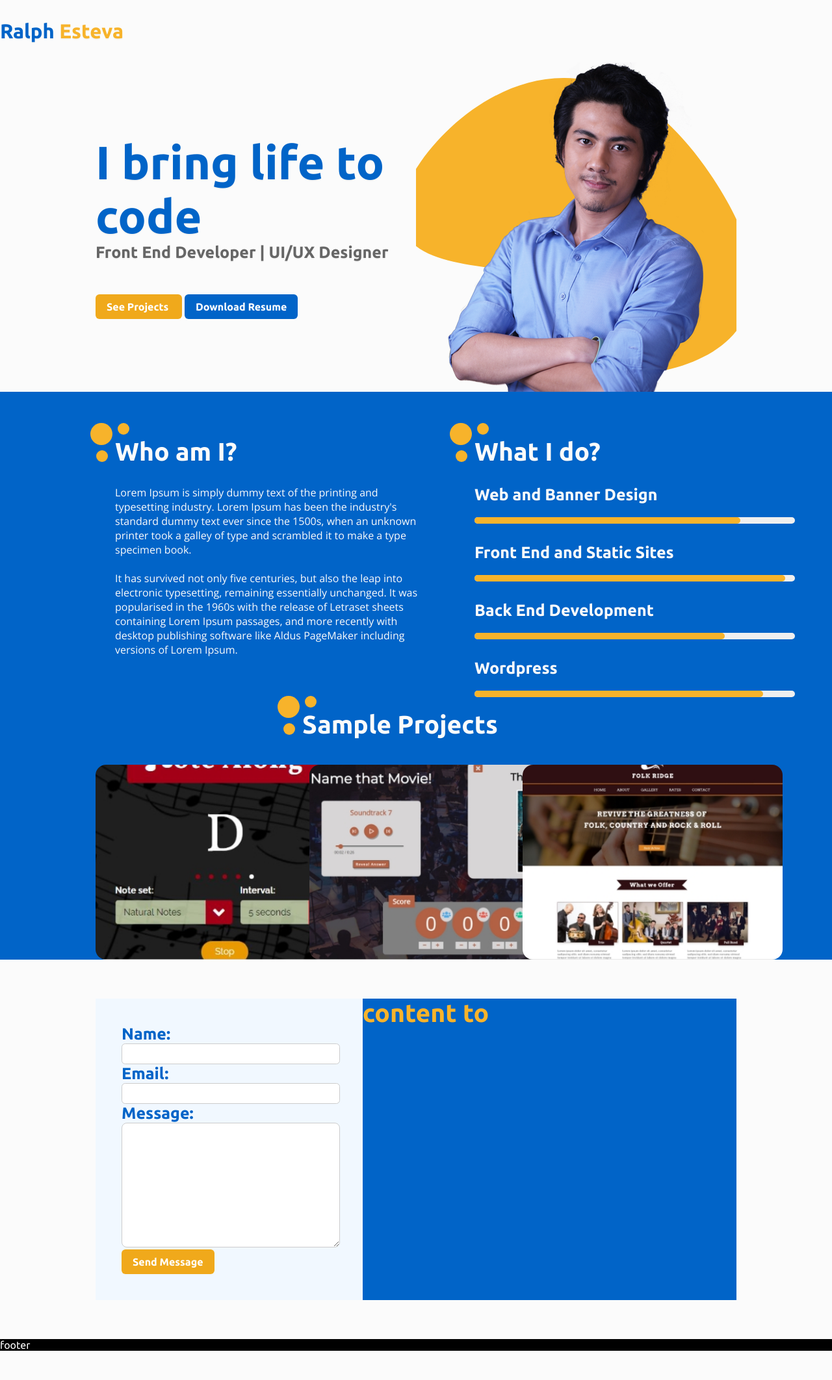
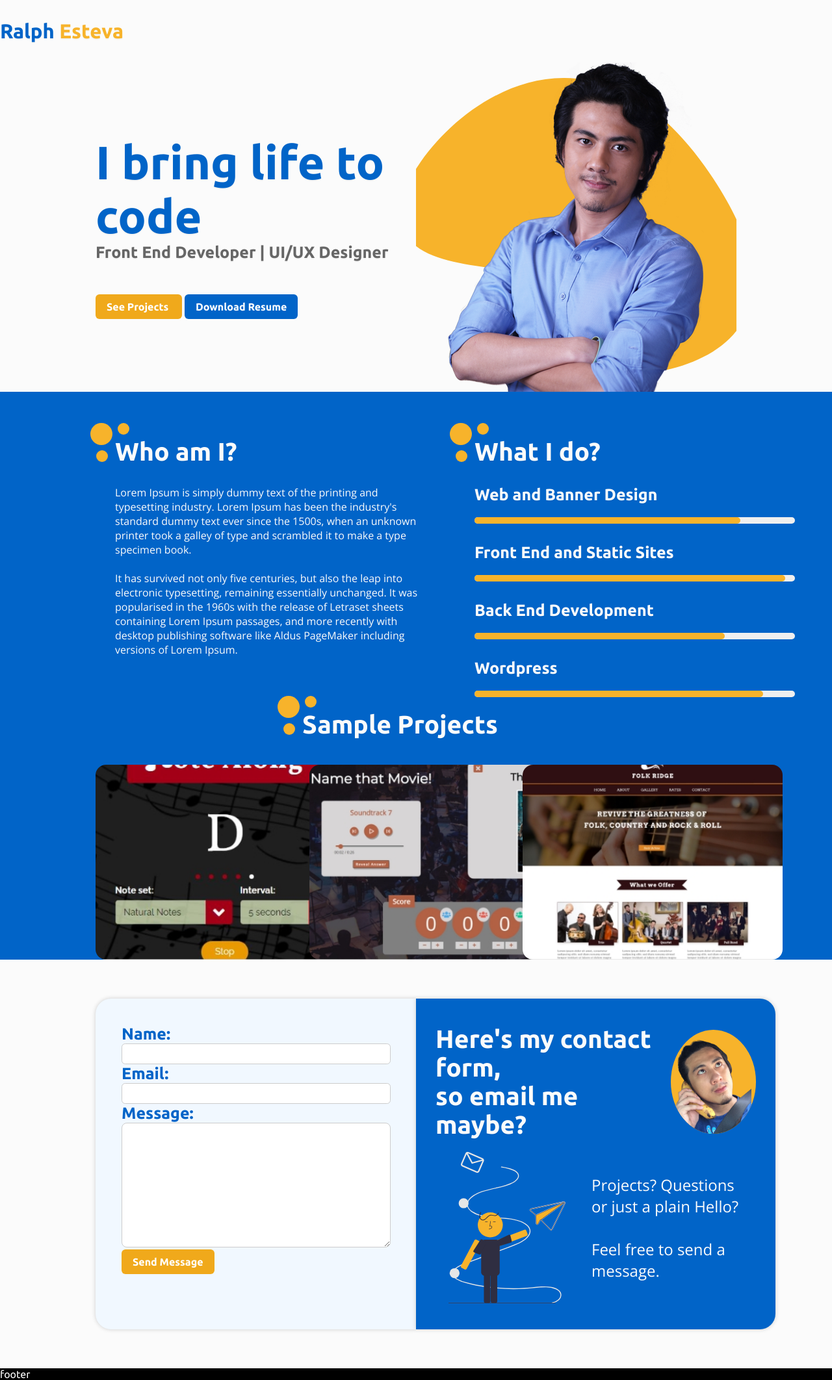
Before and after one commit to rapsamaniego27/portfolio-2020, a Jekyll site: the page built from index.html, in a window 1280 px wide. Shown: the whole page at 65% size. Built offline with Jekyll 4.4.1, drawn with Linux system fonts in a browser that asks for light colours; nearby versions of some CDN libraries; before the commit the page ends 2079 px from its top, so only the background shows below that.

Commit message:
structured contact form

```diff
--- a/_layouts/default.html
+++ b/_layouts/default.html
@@ -41,7 +41,7 @@
         </div>
 
         <div class="intro-img__section col-lg6">
-          <img src="{{site.baseurl}}/images/ralph.png" class="intro-img__model">
+          <img src="{{site.baseurl}}/images/ralph.png" class="intro-img__model" loading=lazy>
         </div>
       </section>
 
@@ -108,7 +108,7 @@
       <section class="contact-form__section mt-60 mb-60">
         <div class="contact-form__wrapper grid-container">
           <!-- Col 1 -->
-          <div class="contact-form col-lg5">
+          <div class="contact-form col-lg6">
             <form action="" class="contact-form__inner">
               <div class="form-group">
                 <label for="name">Name: </label>
@@ -130,8 +130,23 @@
           </div>
 
           <!-- Col 2 -->
-          <div class="contact-form__content col-lg7">
-            <h2>content to</h2>
+          <div class="contact-form__content col-lg6">
+            <div class="contact-form__heading-container">
+              <h2 class="contact-form__heading hex-white">Here's my contact form,<br>
+                so email me maybe?
+              </h2>
+              <div class="avatar-circle">
+                <img src="../images/ralph-call.png" alt="Ralph Banana" title="Ralph Banana" class="avatar-img" loading=lazy>
+              </div>
+            </div>
+            <div class="contact-form__question-container pt-20">
+              <img src="../images/letter.svg" alt="Contact SVG" title="Contact SVG" class="contact-form__question-svg mr-20 ml-20" loading=lazy>
+              <p class="contact-form__question hex-white pr-20 pl-20">
+                Projects? Questions or just a plain Hello?
+                <br><br>
+                Feel free to send a message.
+              </p>
+            </div>
           </div>
         </div>
       </section>
--- a/source/scss/style.scss
+++ b/source/scss/style.scss
@@ -30,5 +30,6 @@
 @import '4-layout/contact-form';
 
 @import '5-modules/buttons.scss';
+@import '5-modules/avatar.scss';
 
 @import '6-responsive/header.scss';
```
Also changed, not shown: source/scss/4-layout/contact-form.scss (+21 -0 lines), source/scss/5-modules/avatar.scss (added, +17 -0 lines), dist/style.min.css, images/letter.svg (added), images/ralph-call.png (added), images/undraw_Letter_re_8m03@2x.jpg (deleted).
